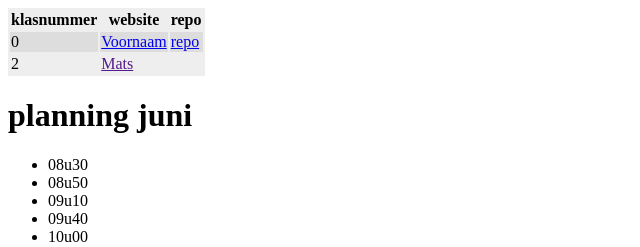
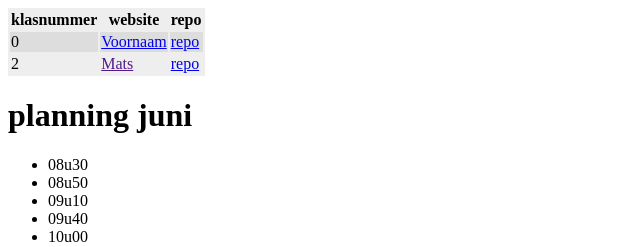
Before and after one commit to vbrh-immalle/vbrh-immalle.github.io, a Jekyll site: the page built from GIPWebsites2018-2019/index.md, in a window 1280 px wide. Shown: the top 247 px of the page, without its empty margins (0-640 px from the left). Built offline with Jekyll 4.4.1, drawn with Linux system fonts in a browser that asks for light colours; some web fonts are replaced.

Commit message:
Update index.md

```diff
--- a/GIPWebsites2018-2019/index.md
+++ b/GIPWebsites2018-2019/index.md
@@ -6,7 +6,7 @@ title: GIP Websites 2016-2017
 | klasnummer | website | repo |
 |---|---|---|
 | 0 | [Voornaam](http://vbrh-immalle.github.io/) | [repo](https://github.com/vbrh-immalle/vbrh-immalle.github.io) |
-| 2 | [Mats]() |  |
+| 2 | [Mats]() | [repo](https://github.com/MatsB-immalle/GipSite) |
 
 
 
```
